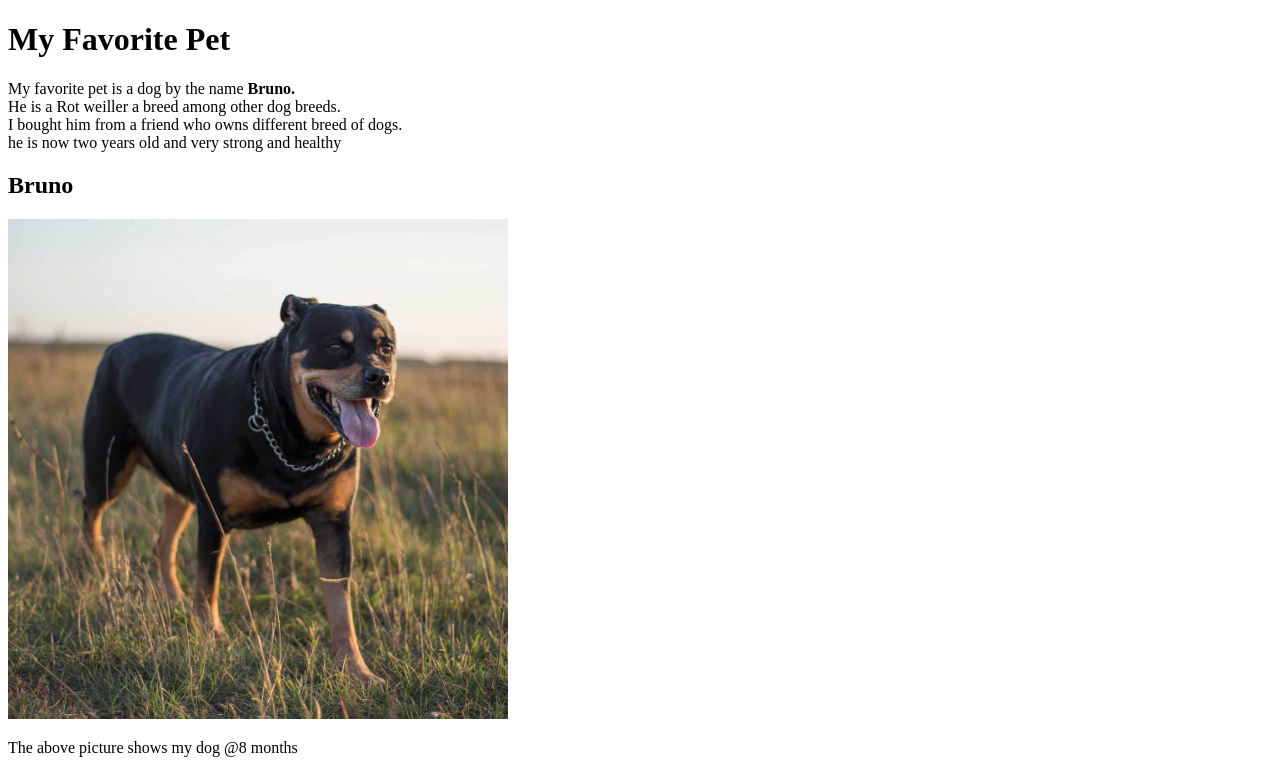
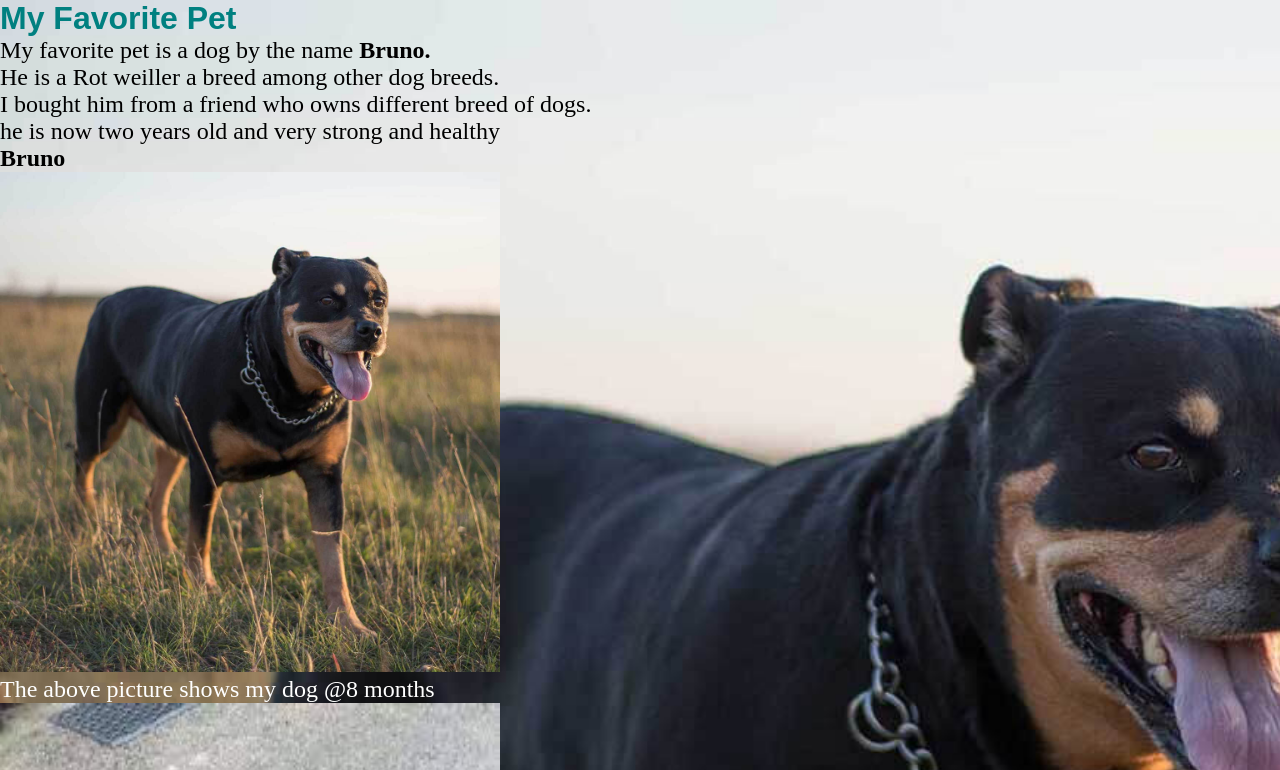
Before and after one commit to Grievi/pet-web, a plain HTML site: page index.html in a window 1280 px wide. Shown: the top 770 px of the page. Drawn offline with Linux system fonts and the light colour scheme.

Commit message:
sample of beginners web page

```diff
--- a/index.css/index.css
+++ b/index.css/index.css
@@ -3,5 +3,19 @@
   padding: 0px;
   margin: 0px;
 }
-h1{
-font}
+body{
+  background-image: url(./rottweiler-i1-sz6.jpg);
+  background-repeat: no-repeat;
+  background-size: cover;
+}
+h1 {
+color: teal;
+font-family: Arial, Helvetica, sans-serif;
+}
+p{
+  font-size: 24px;
+}
+.card p{
+color: white;
+font-size: 24px;
+}
--- a/index.html
+++ b/index.html
@@ -5,12 +5,13 @@
   <meta http-equiv="X-UA-Compatible" content="IE=edge">
   <meta name="viewport" content="width=device-width, initial-scale=1.0">
   <title>Pet Website</title>
+  <link rel="stylesheet" href="./index.css/index.css">
 </head>
 <body>
   <h1>My Favorite Pet</h1>
   <p>My favorite pet is a dog by the name <strong>Bruno.</strong> <br>He is a Rot weiller a breed among other dog breeds.<br>I bought him from a friend who owns different breed of dogs.<br>he is now two years old and very strong and healthy</p>
   <div class="card">
-    <div class="bruno">
+    <div class="pup">
       <h2>Bruno</h2>
       <img src="./index.css/rottweiler-i1-sz6.jpg" alt="bruno" height="500px" width="500px">
       <p>The above picture shows my dog @8 months</p>
```
